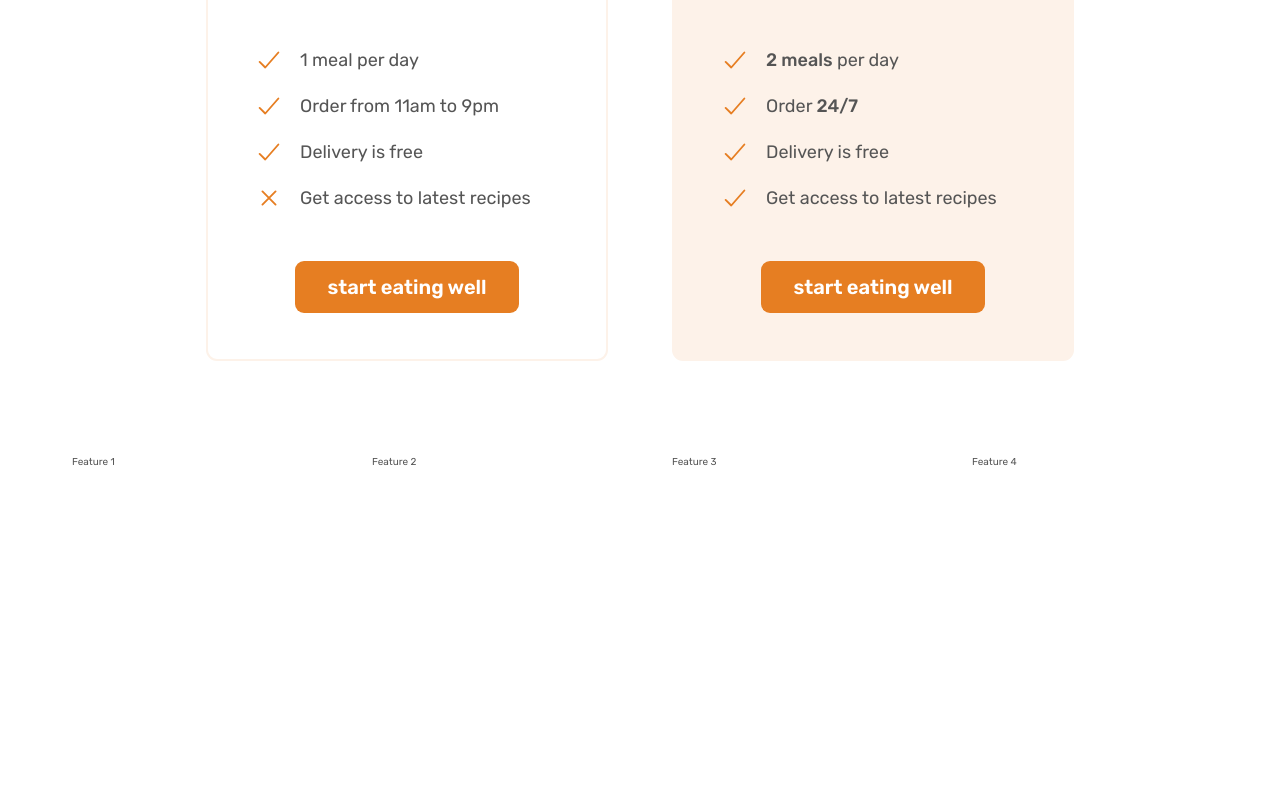
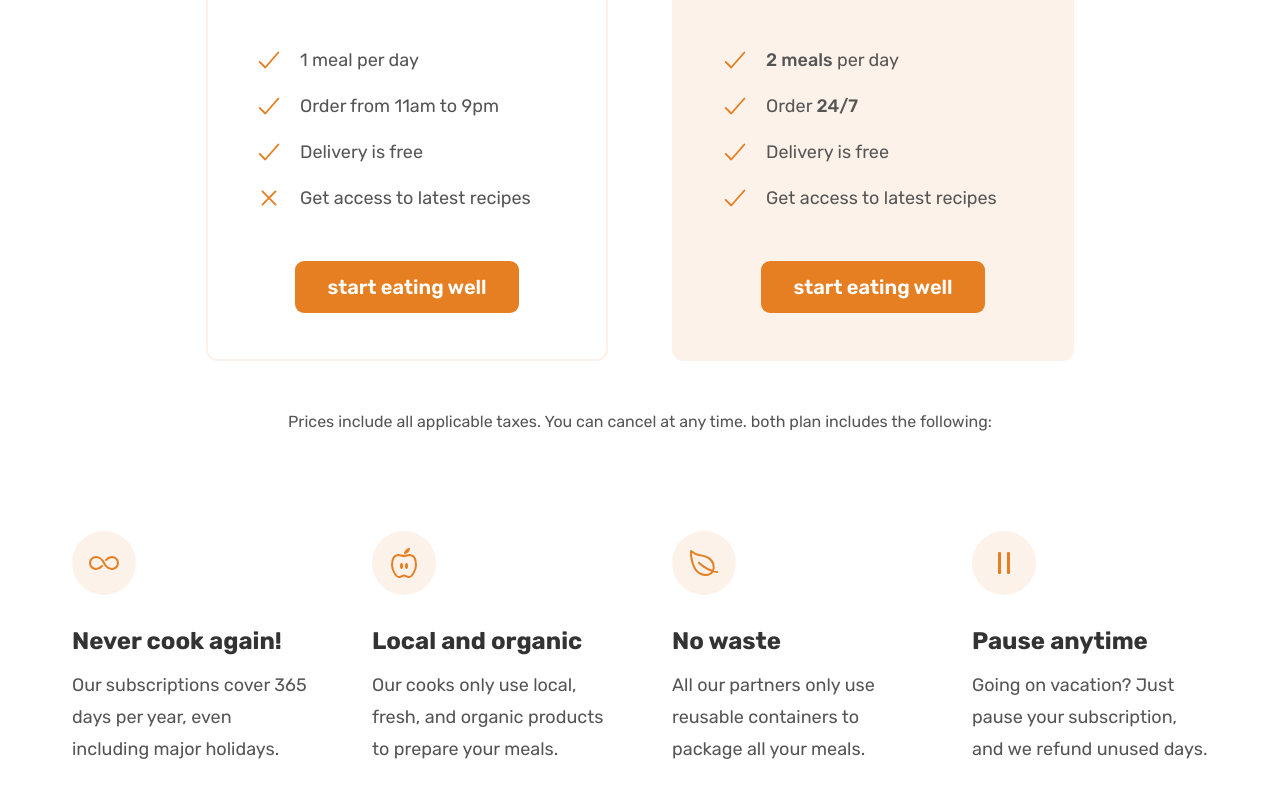
Before and after one commit to Oonie11/omniFood_Website, a plain HTML site: page index.html in a window 1280 px wide. Shown: the part 5094-5891 px from the top of the page. Before the commit the page ends 5657 px from the top, so only its background shows below. Drawn offline with nearby package versions, Linux system fonts and the light colour scheme.

Commit message:
add feature section part 01

```diff
--- a/css/style.css
+++ b/css/style.css
@@ -446,3 +446,31 @@
   text-align: center;
   margin-top: 4.8rem;
 }
+.plan-details {
+  font-size: 1.6rem;
+  line-height: 1.6;
+  text-align: center;
+}
+
+/* ************************************************* */
+/* --------FEATURE-SECTION------ */
+/* ************************************************* */
+.feature-icon {
+  color: #e67e22;
+  height: 3.2rem;
+  width: 3.2rem;
+  background-color: #fdf2e9;
+  margin-bottom: 3.2rem;
+  padding: 1.6rem;
+  border-radius: 50%;
+}
+.feature-title {
+  font-size: 2.4rem;
+  color: #333;
+  font-weight: 700;
+  margin-bottom: 1.6rem;
+}
+.feature-text {
+  font-size: 1.8rem;
+  line-height: 1.8;
+}
--- a/index.html
+++ b/index.html
@@ -94,7 +94,7 @@
           </div>
         </div>
       </section>
-      <!-- ****************FEATURED SECTION************ -->
+      <!-- ****************FEATURED-IN-SECTION************ -->
       <section class="section-featured">
         <div class="container">
           <h2 class="heading-featured-in">As featured In</h2>
@@ -453,7 +453,7 @@
           <span class="subheading">Pricing</span>
           <h2 class="heading-secondary">Eating well without breaking bank</h2>
         </div>
-        <div class="container grid grid--2cols">
+        <div class="container grid grid--2cols margin-bottom-md">
           <!-- PRICING-PLAN-01 -->
           <div class="pricing-plan pricing-plan--starter">
             <header class="plan-header">
@@ -513,11 +513,47 @@
             </div>
           </div>
         </div>
+        <div class="container grid">
+          <aside class="plan-details">
+            Prices include all applicable taxes. You can cancel at any time.
+            both plan includes the following:
+          </aside>
+        </div>
+
+        <!-- **************** FEATURES-SECTION ************ -->
         <div class="container grid grid--4cols">
-          <div class="feature">Feature 1</div>
-          <div class="feature">Feature 2</div>
-          <div class="feature">Feature 3</div>
-          <div class="feature">Feature 4</div>
+          <div class="feature">
+            <ion-icon class="feature-icon" name="infinite-outline"></ion-icon>
+            <p class="feature-title">Never cook again!</p>
+            <p class="feature-text">
+              Our subscriptions cover 365 days per year, even including major
+              holidays.
+            </p>
+          </div>
+          <div class="feature">
+            <ion-icon class="feature-icon" name="nutrition-outline"></ion-icon>
+            <p class="feature-title">Local and organic</p>
+            <p class="feature-text">
+              Our cooks only use local, fresh, and organic products to prepare
+              your meals.
+            </p>
+          </div>
+          <div class="feature">
+            <ion-icon class="feature-icon" name="leaf-outline"></ion-icon>
+            <p class="feature-title">No waste</p>
+            <p class="feature-text">
+              All our partners only use reusable containers to package all your
+              meals.
+            </p>
+          </div>
+          <div class="feature">
+            <ion-icon class="feature-icon" name="pause-outline"></ion-icon>
+            <p class="feature-title">Pause anytime</p>
+            <p class="feature-text">
+              Going on vacation? Just pause your subscription, and we refund
+              unused days.
+            </p>
+          </div>
         </div>
       </section>
     </main>
```
